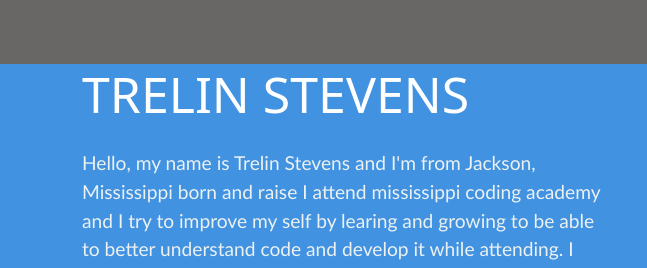
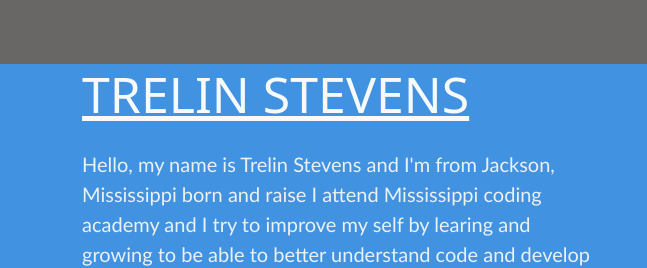
Before and after one commit to Tree4-4/portfilo, a plain HTML site: page landing.html in a window 1280 px wide. Shown: the top 268 px of the page, 0-647 px from the left. Drawn offline with nearby package versions, Linux system fonts and the light colour scheme.

Commit message:
edit after exam

```diff
--- a/css/style.css
+++ b/css/style.css
@@ -42,9 +42,6 @@ body {
     margin-left: 20px;
 }
 
-.n-t {
-    text-decoration: none;
-}
 
 
 .name {
@@ -89,7 +86,7 @@ body {
 
 .textMy {
     font-family: 'Gill Sans', 'Gill Sans MT', Calibri, 'Trebuchet MS', sans-serif;
-    font-size: 120%;
+    font-size: 20px;
     width: 95%;
     float: inline-start;
     text-decoration: none;
--- a/landing.html
+++ b/landing.html
@@ -44,12 +44,12 @@
         <div class="container">
             <div class="row">
                 <div class="col-md-6">
-                    <a href="index.html" class="n-t text-bg-dark ">
-                        <h1 class="nameTitle text-uppercase text-center d-flex">
+                    <h1 class="nameTitle text-uppercase text-align-center">
+                            <a href="index.html" class="n-t text-light">
                             Trelin stevens
                         </h1>
                     </a>
-                    <p class="textMy text-align-center">Hello, my name is Trelin Stevens and I'm from Jackson, Mississippi born and raise I attend mississippi coding academy and I try to improve my self by learing and growing to be able to better understand code and develop it while attending. I grew up in the north side of Jackson, and I was able to attend a couple of elemantary schools the one I most remember would be Boyd elemantary. There I would be a big trouble maker but tend to be  on my best behavior to not get in trouble. The school was never bad but others did have a bad influence on me so for the last year my mother didn't like the bad influence so I attended a school one of Mississippis first republic charter school. The school was able to help teach young black students that you can be anything if you put your mind to it and the school was telling the truth it took me time and time for me to understand that and how it was challenge to find what I wanted to do because I really didn't take more ideas for me to be where I wanted to be to understand me and my future.</p>
+                    <p class="textMy text-align-center">Hello, my name is Trelin Stevens and I'm from Jackson, Mississippi born and raise I attend Mississippi coding academy and I try to improve my self by learing and growing to be able to better understand code and develop it while attending. I grew up in the north side of Jackson, and I was able to attend a couple of elemantary schools the one I most remember would be Boyd elemantary. There I would be a big trouble maker but tend to be  on my best behavior to not get in trouble. The school was never bad but others did have a bad influence on me so for the last year my mother didn't like the bad influence so I attended a school one of Mississippis first republic charter school. The school was able to help teach young black students that you can be anything if you put your mind to it and the school was telling the truth it took me time and time for me to understand that and how it was challenge to find what I wanted to do because I really didn't take more ideas for me to be where I wanted to be to understand me and my future.</p>
 
                     <p class="textMy">After graduting from a good 5 years of my middle school it was decent and enjoyful but I didn't really get into any clubs of sports like that maybe beacuse I couldn't careless. But lookin back at it now wish I did. Soon as I went to highschool my mother set me up for the band which at first I wasn't so thrilled about and still wasn't though out my 4 years of highschool. The band did also change my view on the things I knew I did and did not want to do. I also learn things like some instruments and music and the background history of some music that people play till this day. I know that in life you have to have patience but dont wast your life away thats what my people were trying to show me and after a little college I figured out what I was looking foward to for a good minute of my life. And it was a good and wise decision to focus and learn at Mississippi coding academy.</p>
                 </div>
```
